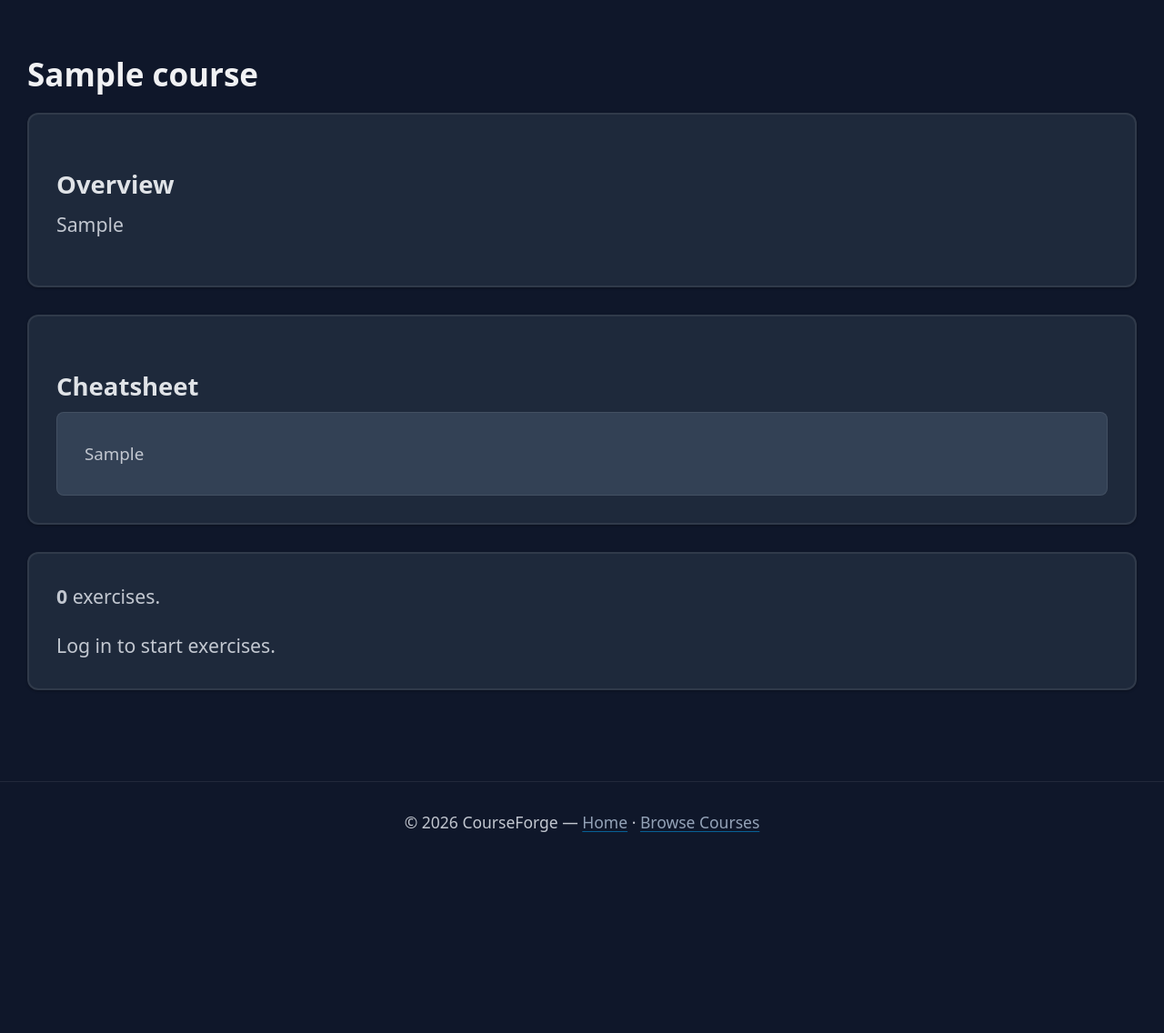
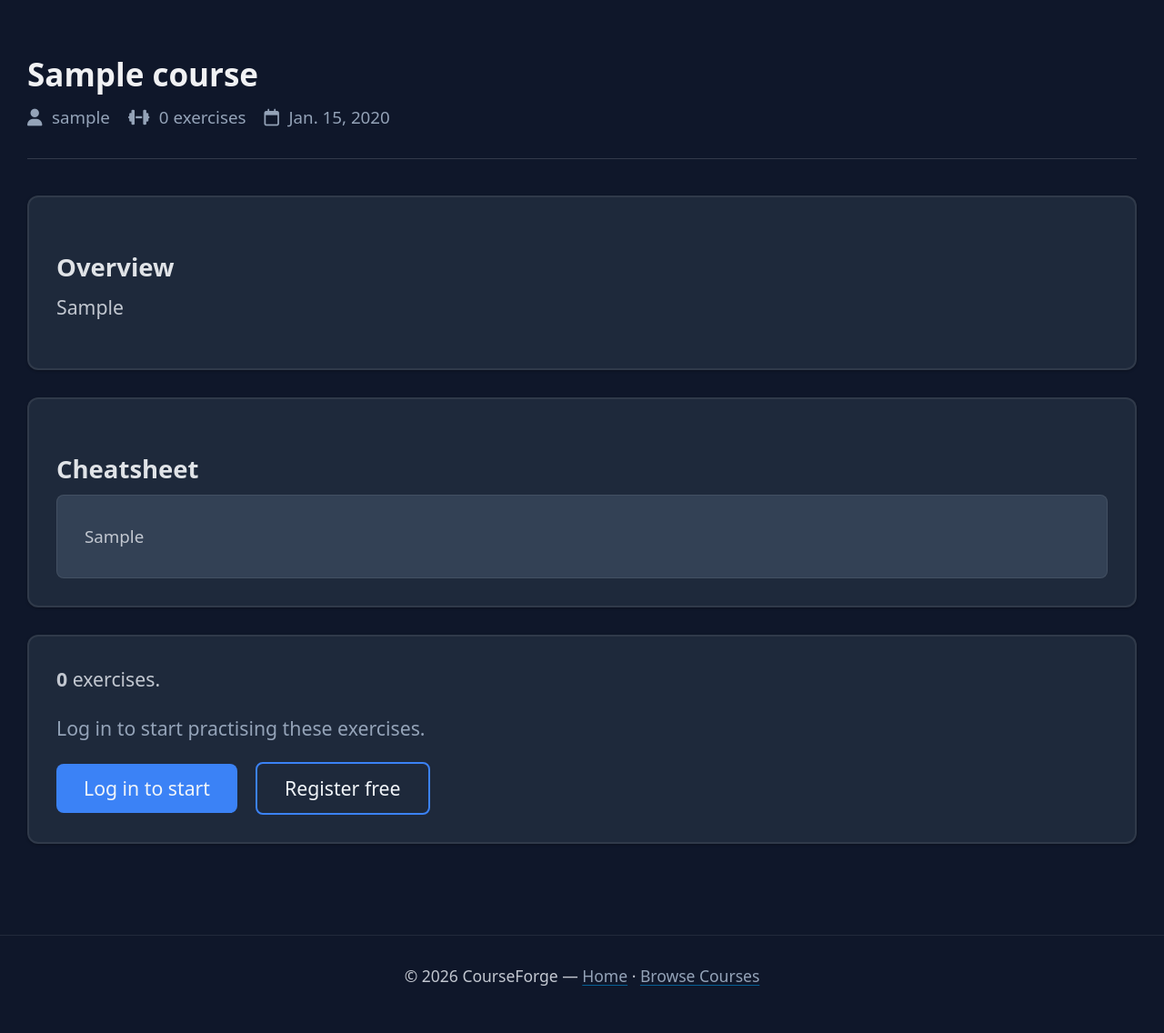
Before and after one commit to jprevc/courseforge, a Django app: a page that uses templates/courses/course_detail.html in a window 1280 px wide. Shown: the part 193-1329 px from the top of the page at 91% size. Before the commit the page ends 1108 px from the top, so only its background shows below. Run offline with Django 5.2, Linux system fonts and the light colour scheme; tables that the repository leaves empty hold one stand-in row (values such as "Sample post"); data that the repository does not hold is empty; some libraries are stand-ins or nearby versions.

Commit message:
UX improvements

```diff
--- a/static/css/theme.css
+++ b/static/css/theme.css
@@ -69,6 +69,28 @@ h1, h2, h3 {
 h1 { font-size: 1.75rem; margin-bottom: var(--space-3); }
 h2 { font-size: 1.375rem; margin-top: var(--space-4); margin-bottom: var(--space-2); }
 h3 { font-size: 1.125rem; margin-top: var(--space-3); margin-bottom: var(--space-2); }
+
+.page-header {
+  margin-bottom: var(--space-5);
+  padding-bottom: var(--space-4);
+  border-bottom: 1px solid var(--border-strong);
+}
+
+.page-header-title {
+  margin-bottom: var(--space-2);
+}
+
+.page-header-meta {
+  display: flex;
+  flex-wrap: wrap;
+  gap: var(--space-3);
+  font-size: 0.9375rem;
+  color: var(--text-muted);
+}
+
+.page-header-meta i {
+  margin-right: 0.3em;
+}
 
 /* Focus for accessibility */
 a:focus-visible,
@@ -350,10 +372,31 @@ a.card.card-course {
   border-color: var(--primary-hover);
 }
 
+/* Exercise auth CTA (unauthenticated users on course detail) */
+.exercise-auth-cta {
+  display: flex;
+  flex-direction: column;
+  gap: var(--space-3);
+}
+
+.exercise-auth-cta__text {
+  margin: 0;
+  color: var(--text-muted);
+}
+
+.exercise-auth-cta__actions {
+  display: flex;
+  flex-wrap: wrap;
+  gap: var(--space-3);
+  align-items: center;
+}
+
 /* Hero (landing) */
 .hero {
   text-align: center;
   padding: var(--space-6) 0;
+  background: radial-gradient(ellipse at 50% 0%, rgba(59, 130, 246, 0.12) 0%, transparent 70%);
+  border-bottom: 1px solid rgba(59, 130, 246, 0.08);
 }
 
 .hero h1 {
@@ -461,24 +504,26 @@ a.card.card-course {
   margin-bottom: 0;
 }
 
-/* Override Pico CSS so cheatsheet lists have no bullets */
 .cheatsheet-rendered ul,
 .cheatsheet-rendered ol {
   margin: 0 0 var(--space-2);
-  padding-left: 0;
-  list-style: none !important;
-  list-style-type: none !important;
+  padding-left: var(--space-4);
+}
+
+.cheatsheet-rendered ul {
+  list-style: disc;
+}
+
+.cheatsheet-rendered ol {
+  list-style: decimal;
 }
 
 .cheatsheet-rendered li {
   margin-bottom: var(--space-1);
-  list-style: none !important;
-  list-style-type: none !important;
 }
 
 .cheatsheet-rendered li::marker {
-  content: none !important;
-  display: none !important;
+  color: var(--primary);
 }
 
 .cheatsheet-rendered code {
@@ -816,6 +861,13 @@ a.card.card-course {
   margin-bottom: var(--space-5);
 }
 
+.card-action-icon {
+  font-size: 2rem;
+  color: var(--primary);
+  display: block;
+  margin-bottom: var(--space-3);
+}
+
 .card-action h3 {
   margin-top: 0;
 }
--- a/templates/courses/course_detail.html
+++ b/templates/courses/course_detail.html
@@ -4,7 +4,16 @@
 {% block title %}{{ course.title }} – CourseForge{% endblock %}
 
 {% block content %}
-<h1>{{ course.title }}</h1>
+<div class="page-header">
+    <h1 class="page-header-title">{{ course.title }}</h1>
+    <div class="page-header-meta">
+        {% if course.created_by %}
+        <span><i class="fa-solid fa-user" aria-hidden="true"></i> {{ course.created_by.username }}</span>
+        {% endif %}
+        <span><i class="fa-solid fa-dumbbell" aria-hidden="true"></i> {{ total_exercises }} exercise{{ total_exercises|pluralize }}</span>
+        <span><i class="fa-regular fa-calendar" aria-hidden="true"></i> {{ course.created_at|date:"N j, Y" }}</span>
+    </div>
+</div>
 
 <section class="card card-spaced">
     <h2>Overview</h2>
@@ -29,7 +38,13 @@
     {% endif %}
     <p class="mb-0"><a href="{% url 'courses:start' course.slug %}" role="button" class="btn-primary">{% if completed_count >= total_exercises %}Review exercises{% else %}Start exercises{% endif %}</a></p>
     {% else %}
-    <p class="mb-0"><a href="{% url 'login' %}">Log in</a> to start exercises.</p>
+    <div class="exercise-auth-cta">
+        <p class="exercise-auth-cta__text">Log in to start practising these exercises.</p>
+        <div class="exercise-auth-cta__actions">
+            <a href="{% url 'login' %}" class="btn-primary">Log in to start</a>
+            <a href="{% url 'register' %}" class="btn-secondary">Register free</a>
+        </div>
+    </div>
     {% endif %}
 </section>
 {% endblock %}
--- a/templates/courses/generating.html
+++ b/templates/courses/generating.html
@@ -59,6 +59,9 @@
   @keyframes generating-shimmer {
     0% { transform: translateX(-100%); }
     100% { transform: translateX(400%); }
+  }
+  @media (prefers-reduced-motion: reduce) {
+    .generating-progress-bar { animation: none; }
   }
   .generating-error {
     margin-top: var(--space-3);
--- a/templates/users/dashboard.html
+++ b/templates/users/dashboard.html
@@ -8,10 +8,12 @@
 
 <div class="card-grid card-grid-actions">
     <a href="{% url 'courses:list' %}" class="card card-action card-link">
+        <i class="fa-solid fa-book card-action-icon" aria-hidden="true"></i>
         <h3>Browse all courses</h3>
         <p>Find and take courses on any topic.</p>
     </a>
     <a href="{% url 'courses:create' %}" class="card card-action card-link">
+        <i class="fa-solid fa-wand-magic-sparkles card-action-icon" aria-hidden="true"></i>
         <h3>Create a new course</h3>
         <p>Generate a course with AI from a topic.</p>
     </a>
```
